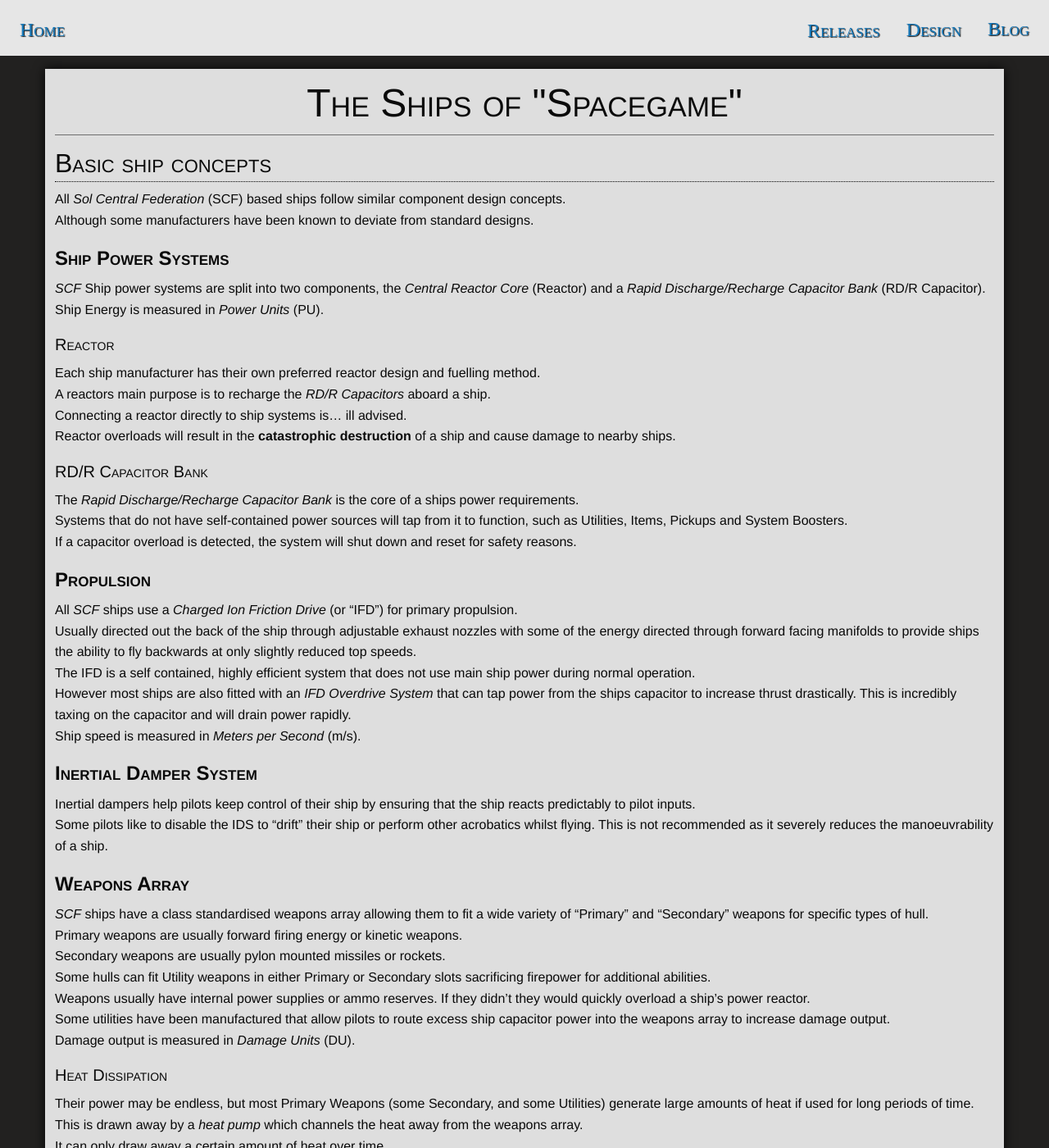
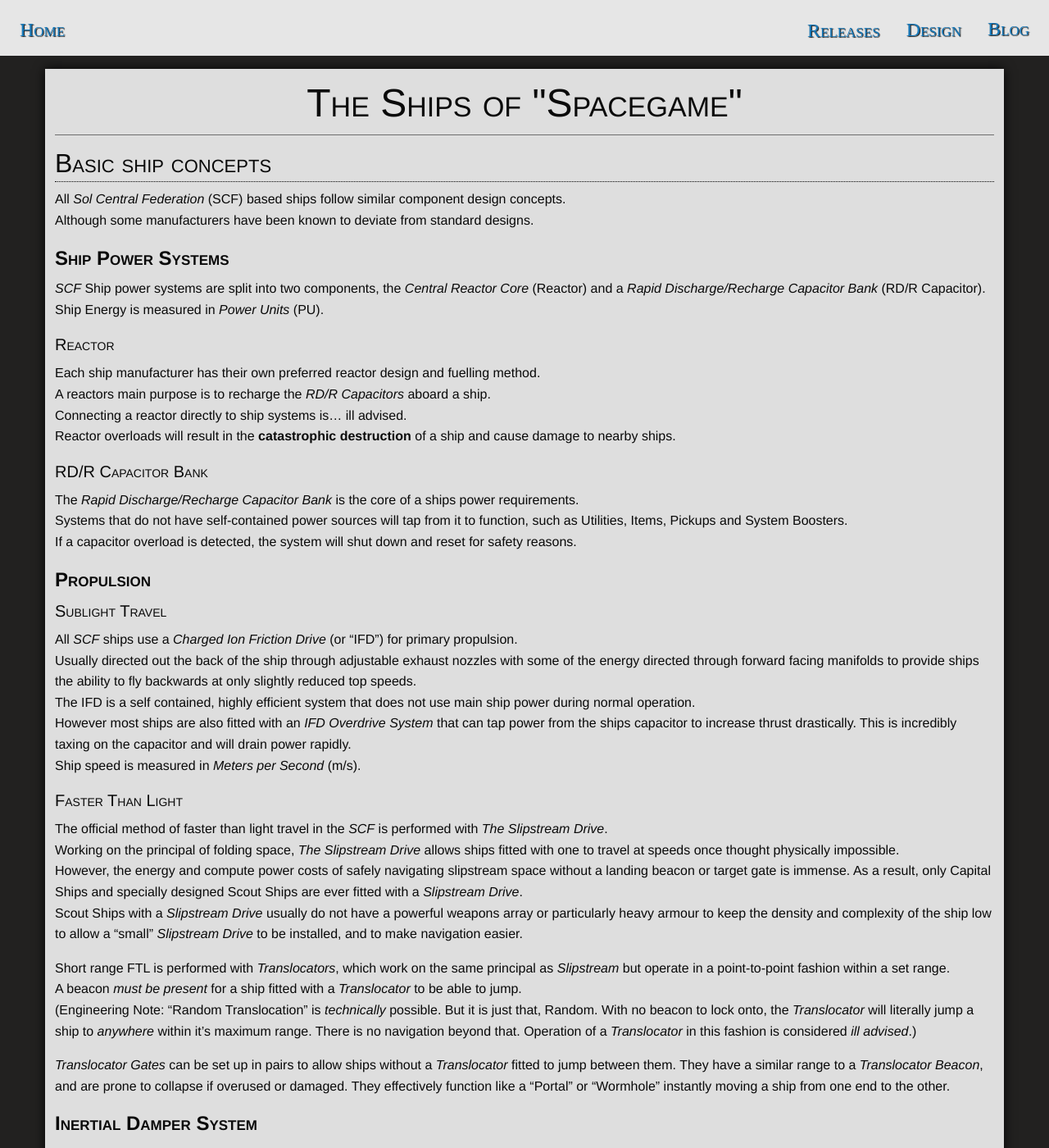
Before and after one commit to ori-sky/polar-space, a Jekyll site: the page built from designs/ships.md, in a window 1280 px wide and 1400 px high. Shown: the whole window at 82% size. Built offline with Jekyll 4.4.1, drawn with Linux system fonts in a browser that asks for light colours; nearby versions of some CDN libraries; some web fonts are replaced; our own code applies the rules of GitHub Pages for plain Markdown files; library files that are not in the unit come from our copies.

Commit message:
Update ships.md
Added FTL drive explaination

```diff
--- a/designs/ships.md
+++ b/designs/ships.md
@@ -24,14 +24,23 @@ If a capacitor overload is detected, the system will shut down and reset for saf
 
 
 ## Propulsion
-
+### Sublight Travel
 All *SCF* ships use a *Charged Ion Friction Drive* (or "IFD") for primary propulsion.
 Usually directed out the back of the ship through adjustable exhaust nozzles with some of the energy directed through forward facing manifolds to provide ships the ability to fly backwards at only slightly reduced top speeds.
 The IFD is a self contained, highly efficient system that does not use main ship power during normal operation.
 However most ships are also fitted with an *IFD Overdrive System* that can tap power from the ships capacitor to increase thrust drastically. This is incredibly taxing on the capacitor and will drain power rapidly.
 Ship speed is measured in *Meters per Second* (m/s).
+### Faster Than Light
+The official method of faster than light travel in the *SCF* is performed with *The Slipstream Drive*.
+Working on the principal of folding space, *The Slipstream Drive* allows ships fitted with one to travel at speeds once thought physically impossible.
+However, the energy and compute power costs of safely navigating slipstream space without a landing beacon or target gate is immense. As a result, only Capital Ships and specially designed Scout Ships are ever fitted with a *Slipstream Drive*.
+Scout Ships with a *Slipstream Drive* usually do not have a powerful weapons array or particularly heavy armour to keep the density and complexity of the ship low to allow a "small" *Slipstream Drive* to be installed, and to make navigation easier.
 
+Short range FTL is performed with *Translocators*, which work on the same principal as *Slipstream* but operate in a point-to-point fashion within a set range.
+A beacon *must be present* for a ship fitted with a *Translocator* to be able to jump.
+(Engineering Note: "Random Translocation" is *technically* possible. But it is just that, Random. With no beacon to lock onto, the *Translocator* will literally jump a ship to *anywhere* within it's maximum range. There is no navigation beyond that. Operation of a *Translocator* in this fashion is considered *ill advised*.)
 
+*Translocator Gates* can be set up in pairs to allow ships without a *Translocator* fitted to jump between them. They have a similar range to a *Translocator Beacon*, and are prone to collapse if overused or damaged. They effectively function like a "Portal" or "Wormhole" instantly moving a ship from one end to the other.
 
 ## Inertial Damper System
 
```
